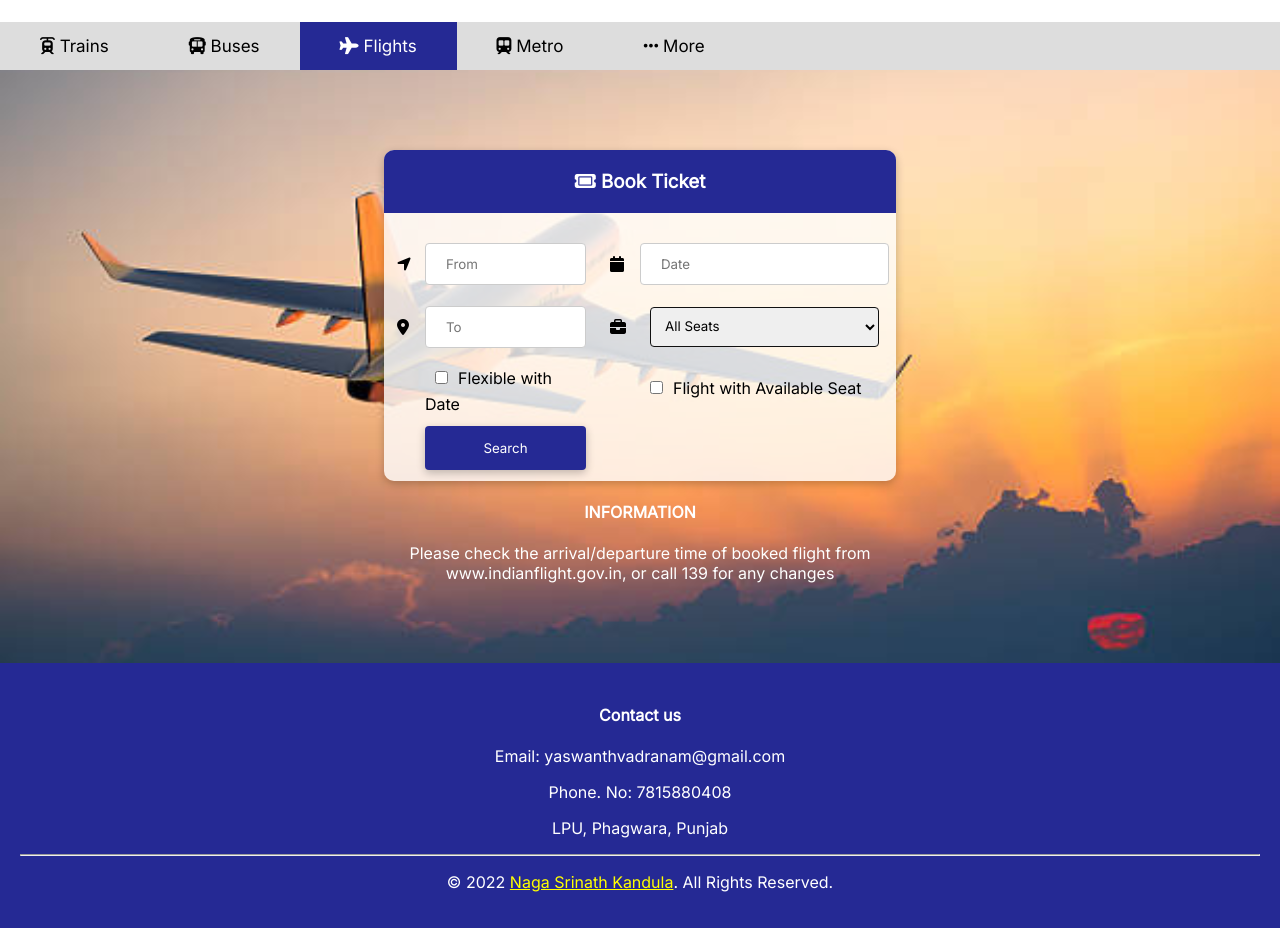
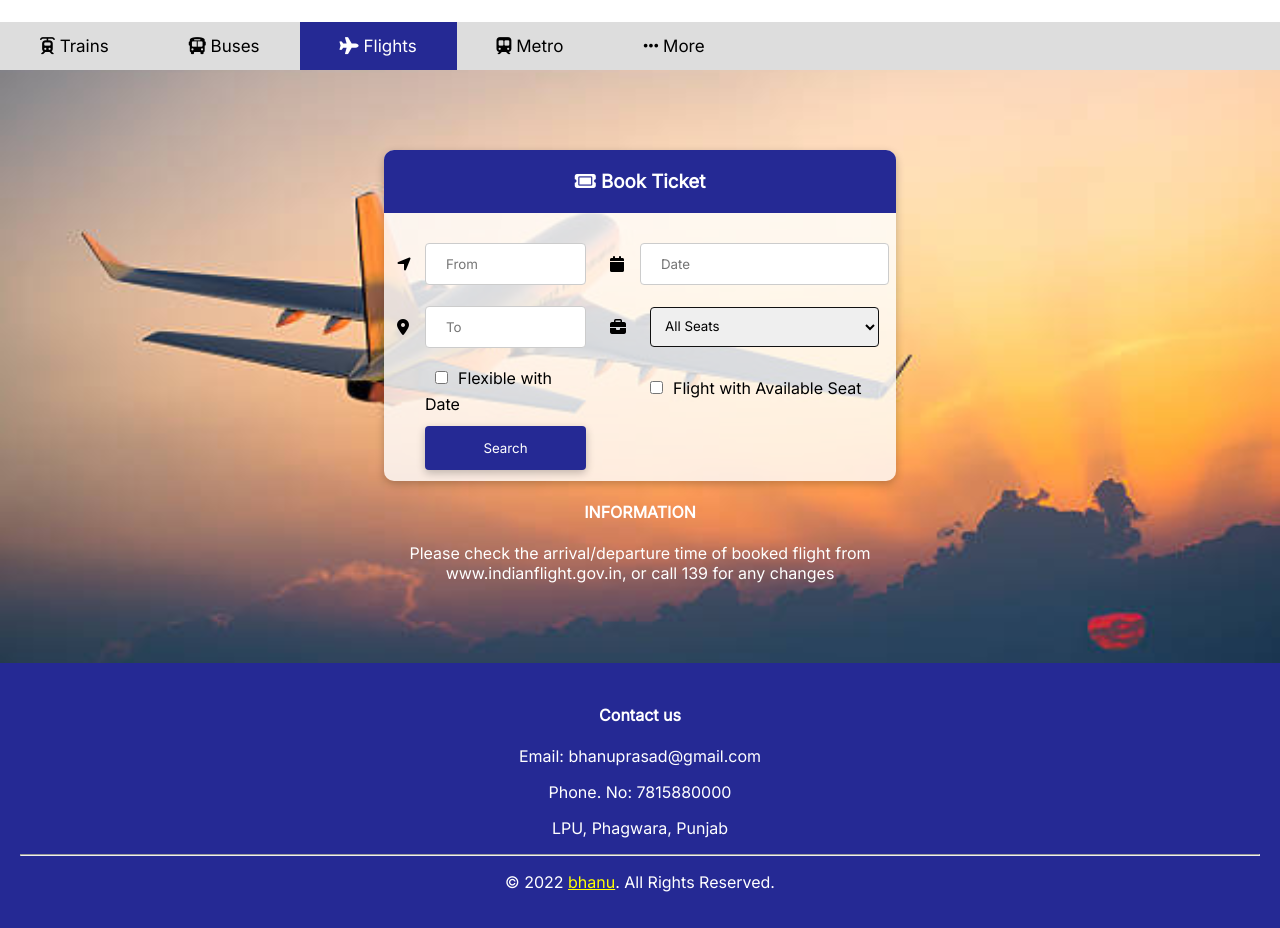
Before and after one commit to telubhanuprasad/HTML-project, a plain HTML site: page yashTicket/flight.html in a window 1280 px wide. Shown: the part 100-1028 px from the top of the page. Drawn offline with Linux system fonts and the light colour scheme.

Commit message:
flight.html

```diff
--- a/yashTicket/flight.html
+++ b/yashTicket/flight.html
@@ -68,11 +68,11 @@
     </div>
     <div class="footer">
         <h4>Contact us</h4>
-        <p>Email: yaswanthvadranam@gmail.com</p>
-        <p>Phone. No: 7815880408</p>
+        <p>Email: bhanuprasad@gmail.com</p>
+        <p>Phone. No: 7815880000</p>
         <p>LPU, Phagwara, Punjab</p>
         <hr>
-        <p>© 2022 <a href="https://www.knsrinath.com">Naga Srinath Kandula</a>. All Rights Reserved.</p>
+        <p>© 2022 <a href="https://www.bhanu.com">bhanu</a>. All Rights Reserved.</p>
     </div>
     <div id="id01" class="modal">
 
```
